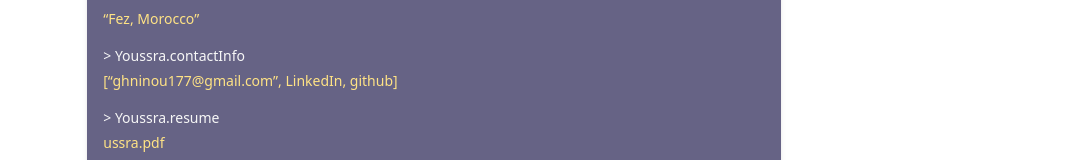
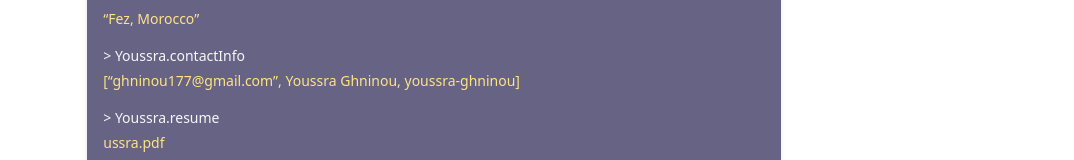
Before and after one commit to youssra-ghninou/personnal-portfolio, a React (Vite) app: page / in a window 1280 px wide. Shown: the part 410-570 px from the top of the page, without its empty margins (206-1280 px from the left). Built offline with nearby package versions, Linux system fonts and the light colour scheme; a web font is replaced by a local one.

Commit message:
overview fixed

```diff
--- a/src/components/OverviewContent.jsx
+++ b/src/components/OverviewContent.jsx
@@ -7,7 +7,7 @@ const OverviewContent = () => {
       {
         id : 2,
         title: '> Youssra.contactInfo',
-        content: '[“ghninou177@gmail.com”, LinkedIn, github]',
+        content: '[“ghninou177@gmail.com”, Youssra Ghninou, youssra-ghninou]',
       },
       {
         id : 3,
```
